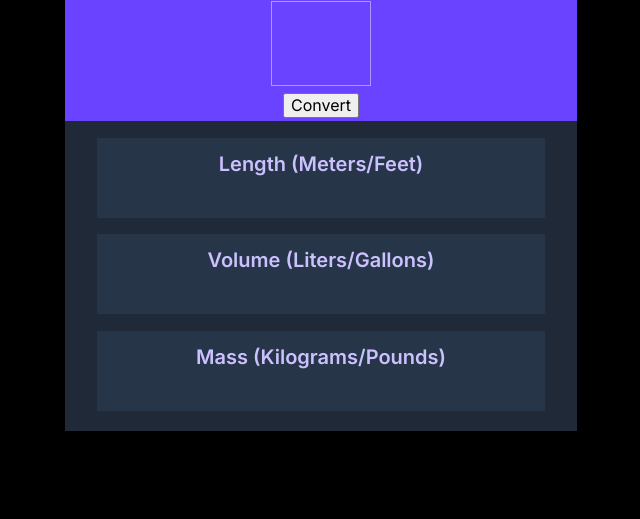
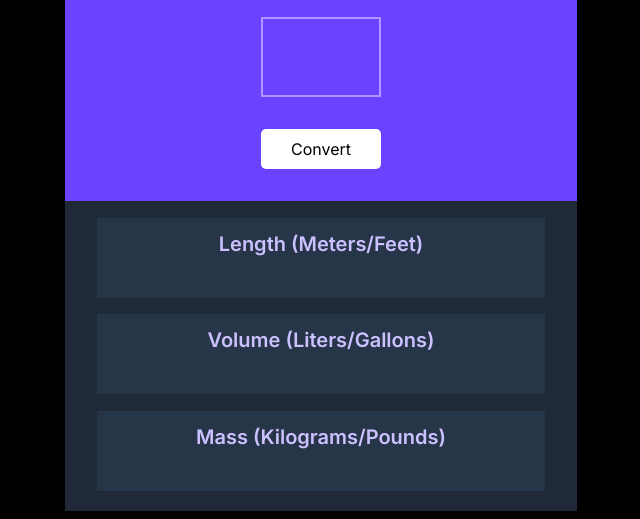
Before and after one commit to ashsass/unit-converter, a website built with Vite: page index.html in a window 1280 px wide. Shown: the part 281-800 px from the top of the page, without its empty margins (319-959 px from the left). Built offline with nearby package versions, Linux system fonts and the light colour scheme.

Commit message:
Finalized header style

```diff
--- a/index.css
+++ b/index.css
@@ -32,29 +32,31 @@ body {
 
 header {
     background: #6943FF;
-    height: 20rem;
+    height: 28rem;
     padding-top: 1rem;
     display: flex;
     flex-direction: column;
-    justify-content: space-around;
+    justify-content: space-evenly;
     align-items: center;
 }
 
 h1{
     font-size: 2.8rem;
+    margin: 0;
 }
 
 input#convert-input {
-    border: 0.1rem solid #B295FF;
+    border: 0.2rem solid #B295FF;
     background-color: #6943FF;
     font-family: 'Inter', sans-serif;
-    font-size: 4rem;
+    font-size: 6rem;
     font-weight: 800;
-    width: 10rem;
-    height: 8.5rem;
+    width: 12rem;
+    height: 8rem;
     text-align: center;
     color: white;
     padding: 1rem;
+    gap: 1rem;
 }
 
 input#convert-input:focus{
@@ -66,6 +68,14 @@ input::-webkit-inner-spin-button {
   display: none;
 }
 
+button {
+    width: 12rem;
+    height: 4rem;
+    border-radius: .5rem;
+    border: none;
+    background: #FFF;
+    cursor: pointer;
+}
 
 section {
     background: #273549;
--- a/index.html
+++ b/index.html
@@ -15,6 +15,7 @@
                 <button id="convert-btn">Convert</button>
             </header>
 
+            <main>
                 <section>
                     <h2>Length (Meters/Feet)</h2>
                     <div class="convert-result" id="length"></div>
@@ -29,6 +30,7 @@
                     <h2>Mass (Kilograms/Pounds)</h2>
                     <div class="convert-result" id="mass"></div>
                 </section>
+            </main>
         </div>
         <script src="index.js"></script>
     </body>
```
Lines whose indentation alone changed are shown as unchanged.
